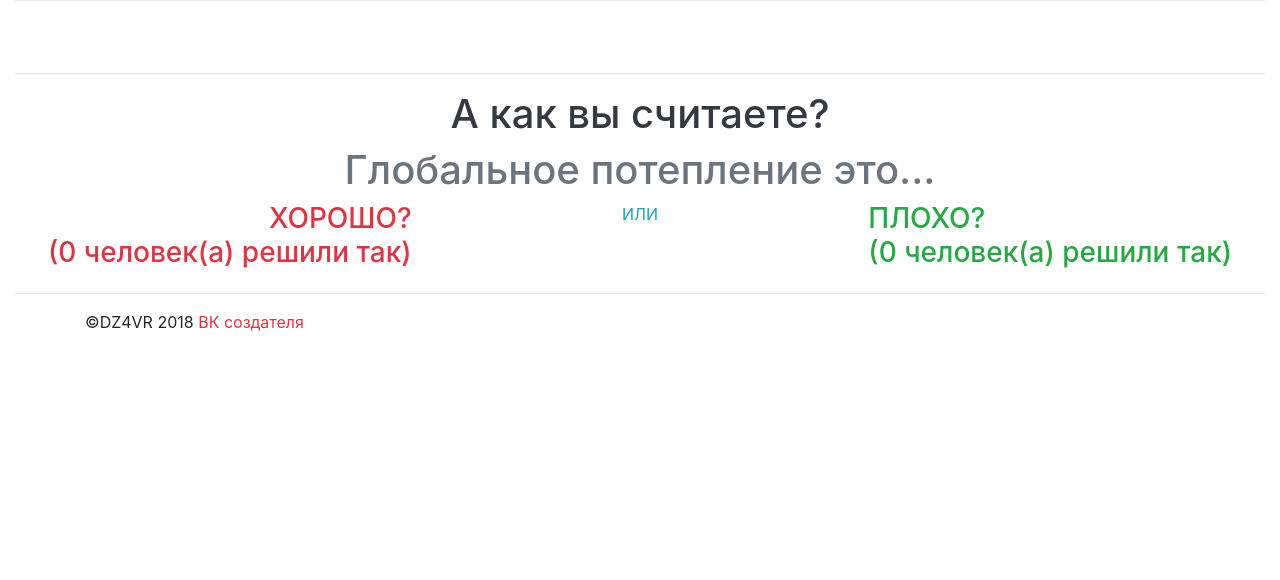
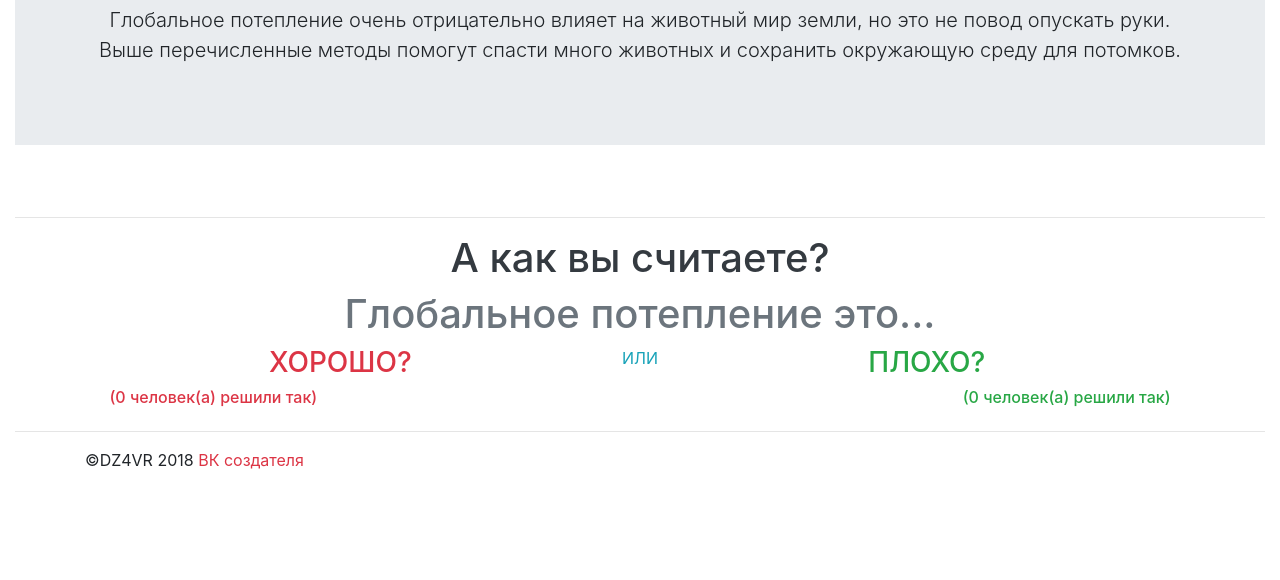
Before and after one commit to DZ4VR/globalwarming, a Django app: page / in a window 1280 px wide. Shown: the part 5227-5807 px from the top of the page. Run offline with Django 3.2, Linux system fonts and the light colour scheme; data comes from the database, SQL or seed files in the repository; some libraries are stand-ins or nearby versions.

Commit message:
fixed fluid

```diff
--- a/main/templates/html/home.html
+++ b/main/templates/html/home.html
@@ -43,6 +43,7 @@
                     которые живут всего несколько недель весной на только появившихся листьях дубов.
                     <p class="text-danger">Мухоловки стали опаздывать и уже не попадают в это узкое временное окно.
                     </p>
+                    <br>
                     <img class="img-fluid" src={% static 'image/muholovka-pestrushka.jpg'%}>
                 </li>
                 <li class="list-group-item text-center">
@@ -50,6 +51,7 @@
                     В Финляндии, например, чибис и большой кроншнеп обычно вили свои гнезда на полях ячменя после того, как фермеры засеивали поля весной.
                     Но так как значения температуры повысились, теперь птицы все чаще откладывают яйца до того, как фермеры добираются до полей,
                     <p class="text-danger">что означает, что их хорошо укрепленные гнезда подвергаются риску быть разрушенными трактором или другой техникой.</p>
+                    <br>
                     <img class="img-fluid" src={% static 'image/images.jpeg'%} >
                 </li>
                 <li class="list-group-item text-center">
@@ -65,6 +67,7 @@
                     говорит Эрик Пост, профессор экологии Калифорнийского университета в Дэйвисе. Чем раньше появляются арктические растения,
                     <span class="text-danger">тем более крепкими и менее полезными и питательными они становятся к приходу оленей.</span>
                     <p class="text-danger"></p>
+                    <br>
                     <img class="img-fluid" src={% static 'image/severnyi-olen.jpg'%}>
                 </li>
             </ul>
@@ -90,6 +93,7 @@
                     <span class="text-danger">Если изменение климата будет продолжаться нынешними темпами,
                         эксперты предупреждают, что императорский пингвин может потерять 90%
                         нынешней численности к 2100 году, а это приведет к полному исчезновению этих птиц.</span>
+                    <br>
                     <img class="img-fluid" src={% static 'image/imperial.jpg'%}>
                 </li>
                 <li class="list-group-item">
@@ -101,6 +105,7 @@
                     около 100 видов эвкалипта растут очень медленно,
                     а их семена распространяются в довольно узком диапазоне,<span class="text-danger">что
                     не позволяет расширить среду обитания и избежать катастрофы.</span>
+                    <br>
                     <img class="img-fluid" src={% static 'image/koala.jpg'%}>
                 </li>
                 <li class="list-group-item">
@@ -109,6 +114,7 @@
                     повседневная жизни белого медведя становится все более нестабильной
                     <p class="text-danger">По некоторым оценкам, популяции белого медведя в мире,
                         уменьшатся на 70% к 2050 году, если ничего не предпринять, чтобы остановить изменения климата.</p>
+                    <br>
                     <img class="img-fluid" src={% static 'image/bears.jpg'%}>
                 </li>
             </ul>
@@ -216,13 +222,13 @@
     </div>
     <div class="row">
         <div class="col-4">
-            <a title="проголосовать!" href="/good" class="text-success"><h3 class="text-danger text-right" >ХОРОШО?<br>({{ rating.like }} человек(а) решили так)</h3></a>
+            <a title="проголосовать!" href="/good" class="text-success"><h3 class="text-danger text-right" >ХОРОШО?<h6 class="text-center text-danger">({{ rating.like }} человек(а) решили так)</h6></h3></a>
         </div>
         <div class="col-4">
             <p class="text-info text-center">ИЛИ</p>
         </div>
         <div class="col-4">
-            <a title="проголосовать!" href="/bad" class="text-danger"><h3 class="text-success text-left" >ПЛОХО?<br>({{ rating.dislike }} человек(а) решили так)</h3></a>
+            <a title="проголосовать!" href="/bad" class="text-danger"><h3 class="text-success text-left" >ПЛОХО?<h6 class="text-center text-success">({{ rating.dislike }} человек(а) решили так)</h6></h3></a>
         </div>
     </div>
 
```
Also changed, not shown: 1 other file.
